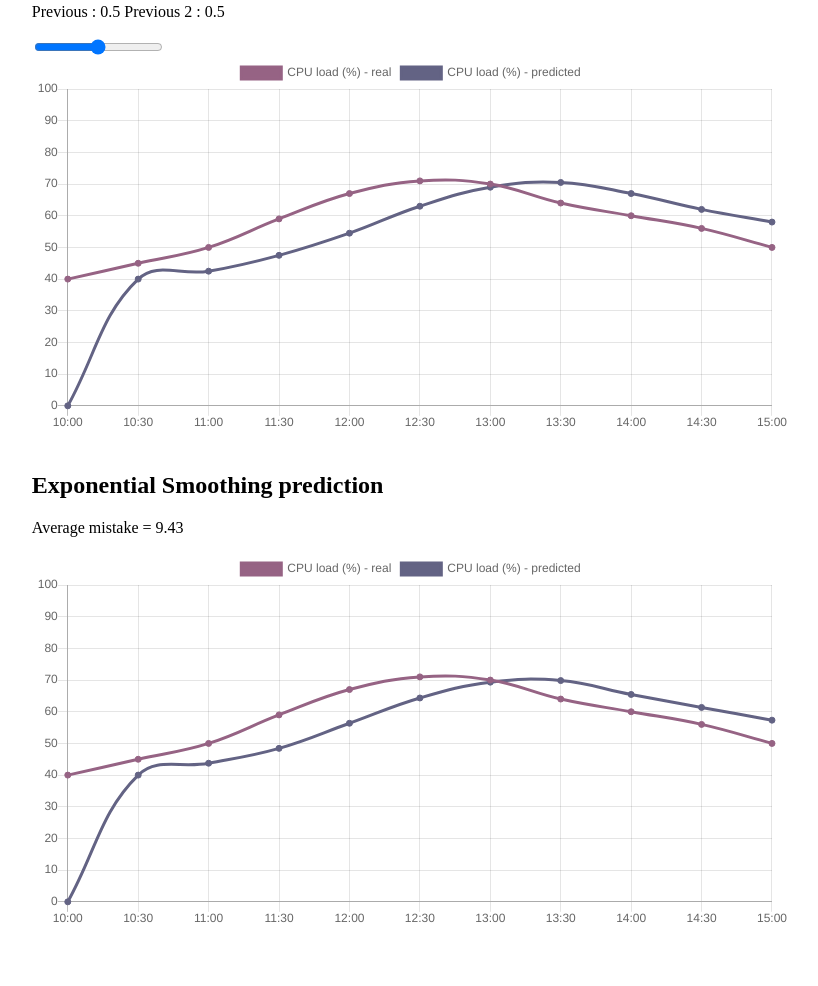
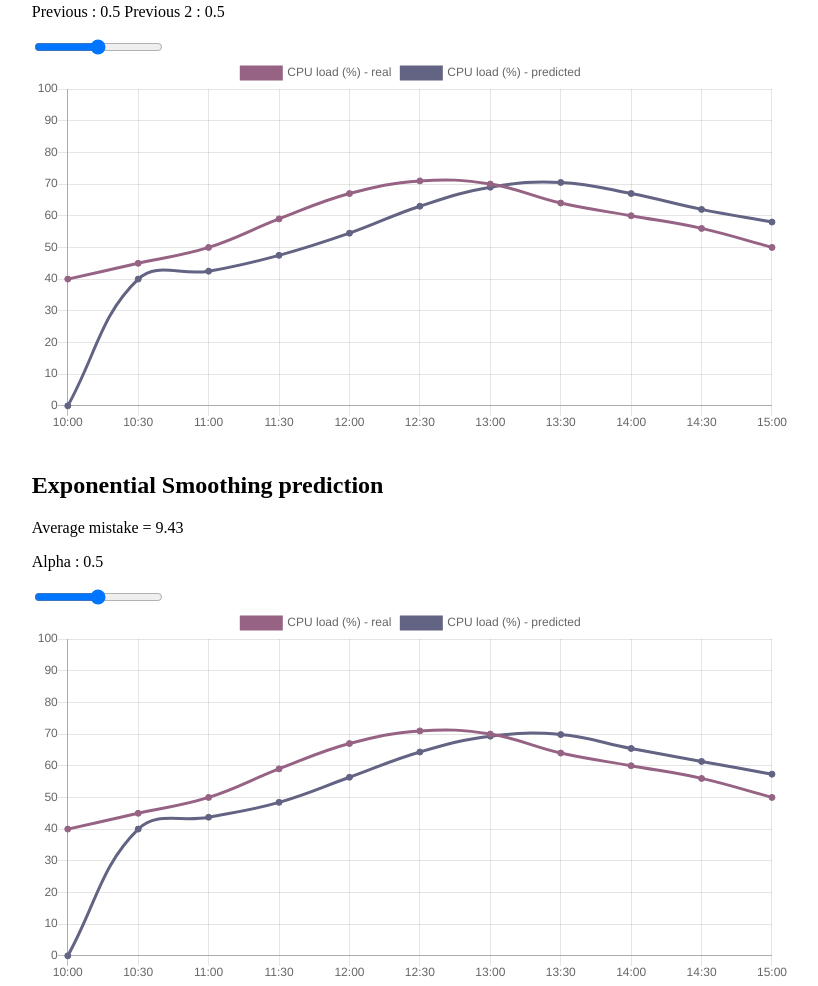
Before and after one commit to DimamoN/time-series-prediction, a plain HTML site: page index.html in a window 1280 px wide. Shown: the part 638-1624 px from the top of the page, without its empty margins (229-1047 px from the left). Before the commit the page ends 1570 px from the top, so only its background shows below. Drawn offline with nearby package versions, Linux system fonts and the light colour scheme.

Commit message:
es slider added

```diff
--- a/index.html
+++ b/index.html
@@ -35,6 +35,13 @@
 <div class="chart">
     <h2>Exponential Smoothing prediction</h2>
     <p id="esMistake"></p>
+
+    <div class="slideContainer">
+        <p>Alpha :   <span id="esSliderValue"></span>
+        </p>
+        <input type="range" min="0" max="100" value="50" class="slider" id="esSlider">
+    </div>
+
     <canvas id="esChart"></canvas>
 </div>
 
--- a/js/mychart.js
+++ b/js/mychart.js
@@ -25,6 +25,22 @@ wmaSlider.oninput = function() {
     const cpuLoadWmaPredicted = predictedDataSet(predictWmaList(realValues, prevRate));
     chartWma = lineChart(wma, LABELS, [cpuLoadReal, cpuLoadWmaPredicted]);
     setWmaMistake(prevRate);
+};
+
+
+// ES SLIDER
+let esSlider = document.getElementById("esSlider");
+let esSliderValue = document.getElementById("esSliderValue");
+
+// set default values
+esSliderValue.innerHTML = '0.5';
+
+esSlider.oninput = function() {
+    const alpha = this.value / 100;
+    esSliderValue.innerHTML = alpha;
+    const cpuLoadEsPredicted = predictedDataSet(predictESList(realValues, alpha));
+    chartEs = lineChart(es, LABELS, [cpuLoadReal, cpuLoadEsPredicted]);
+    setEsMistake(alpha);
 };
 
 
@@ -181,7 +197,7 @@ function predictES(prevActual, prevPredicted, alpha) {
     return (alpha * prevActual) + ((1 - alpha) * prevPredicted);
 }
 
-function predictESList(realValues) {
+function predictESList(realValues, alpha = ALPHA) {
     let predictedValues = [];
     for (let i = 0; i < realValues.length; ++i) {
         if (i === 0) {
@@ -191,7 +207,7 @@ function predictESList(realValues) {
             predictedValues[i] = realValues[i - 1];
         }
         else {
-            predictedValues[i] = predictES(realValues[i - 1], predictedValues[i - 1], ALPHA);
+            predictedValues[i] = predictES(realValues[i - 1], predictedValues[i - 1], alpha);
         }
     }
     return predictedValues;
@@ -216,9 +232,9 @@ function setMaMistake() {
         mistakeText + averageMistake(realValues, predictMaList(realValues));
 }
 
-function setEsMistake() {
+function setEsMistake(alpha = ALPHA) {
     document.getElementById("esMistake").innerHTML =
-        mistakeText + averageMistake(realValues, predictESList(realValues));
+        mistakeText + averageMistake(realValues, predictESList(realValues, alpha));
 }
 
 setMaMistake();
```
